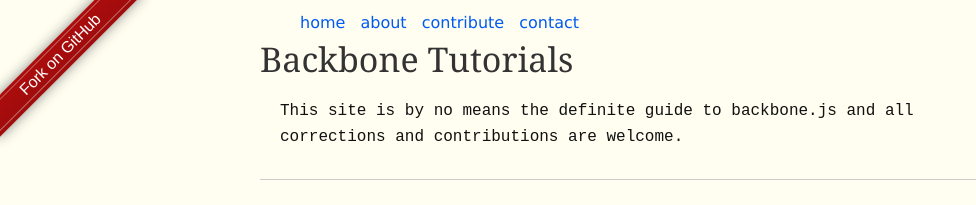
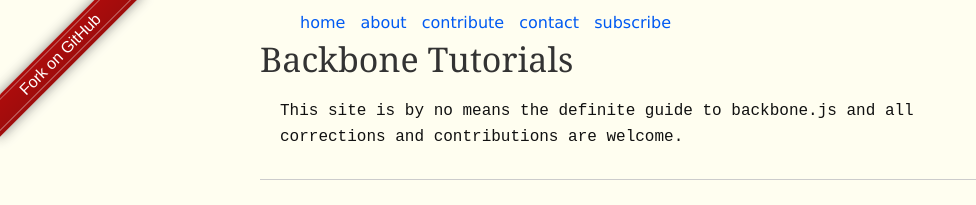
Before and after one commit to thomasdavis/backbonetutorials, a Jekyll site: the page built from index.html, in a window 1280 px wide. Shown: the top 205 px of the page, without its empty margins (0-976 px from the left). Built offline with Jekyll 4.4.1, drawn with Linux system fonts in a browser that asks for light colours; some web fonts are replaced; Markdown is read by kramdown in place of the engine named in the settings; comment, search, counter and statistics services are not loaded.

Commit message:
Added in link to menu for subscriptions

```diff
--- a/_layouts/default.html
+++ b/_layouts/default.html
@@ -55,6 +55,7 @@
             <a href="/about.html">about</a>
             <a href="/contribute.html">contribute</a>
             <a href="/contact.html">contact</a>
+            <a href="http://feeds.feedburner.com/BackboneTutorials">subscribe</a>
           </div>
 
 
```
Also changed, not shown: 1 other file.
